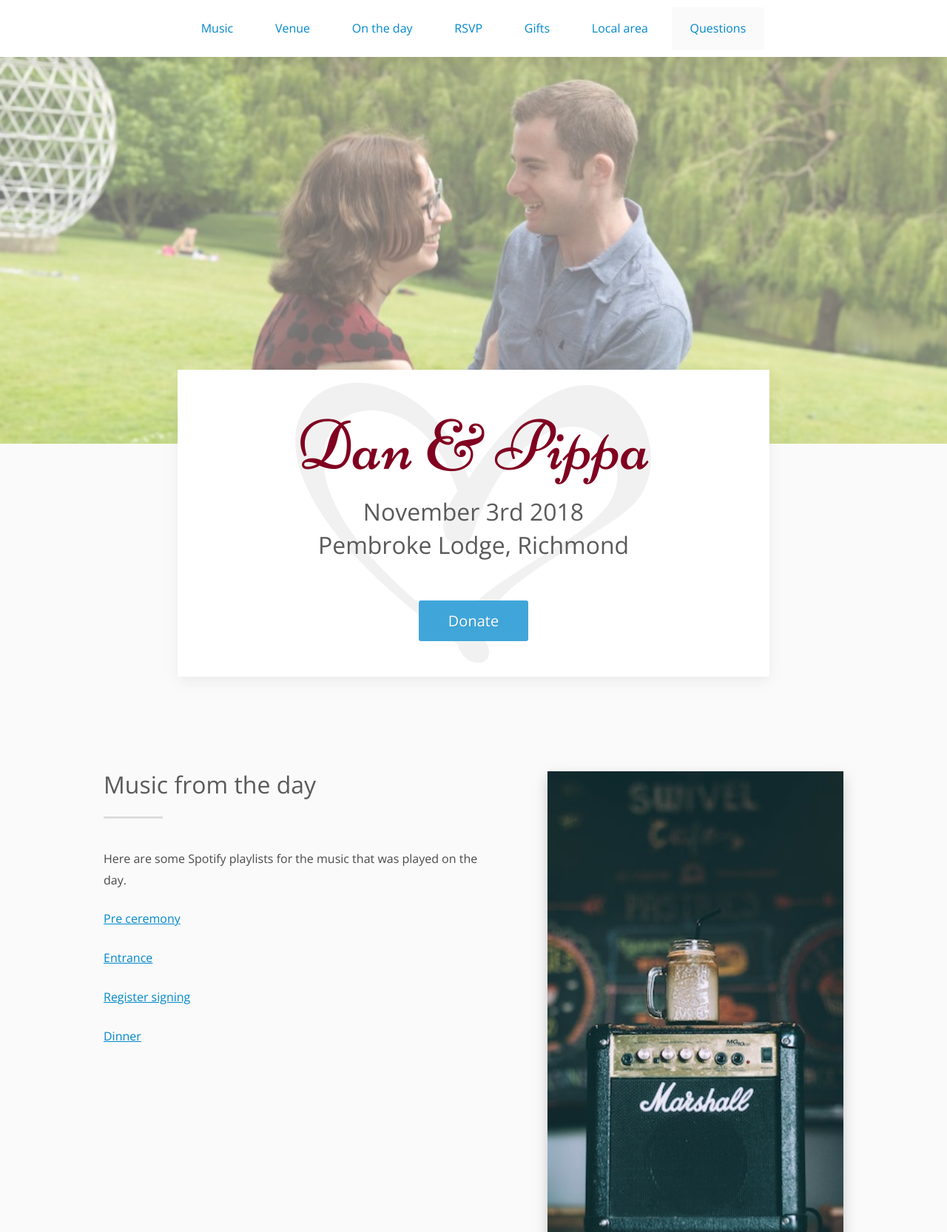
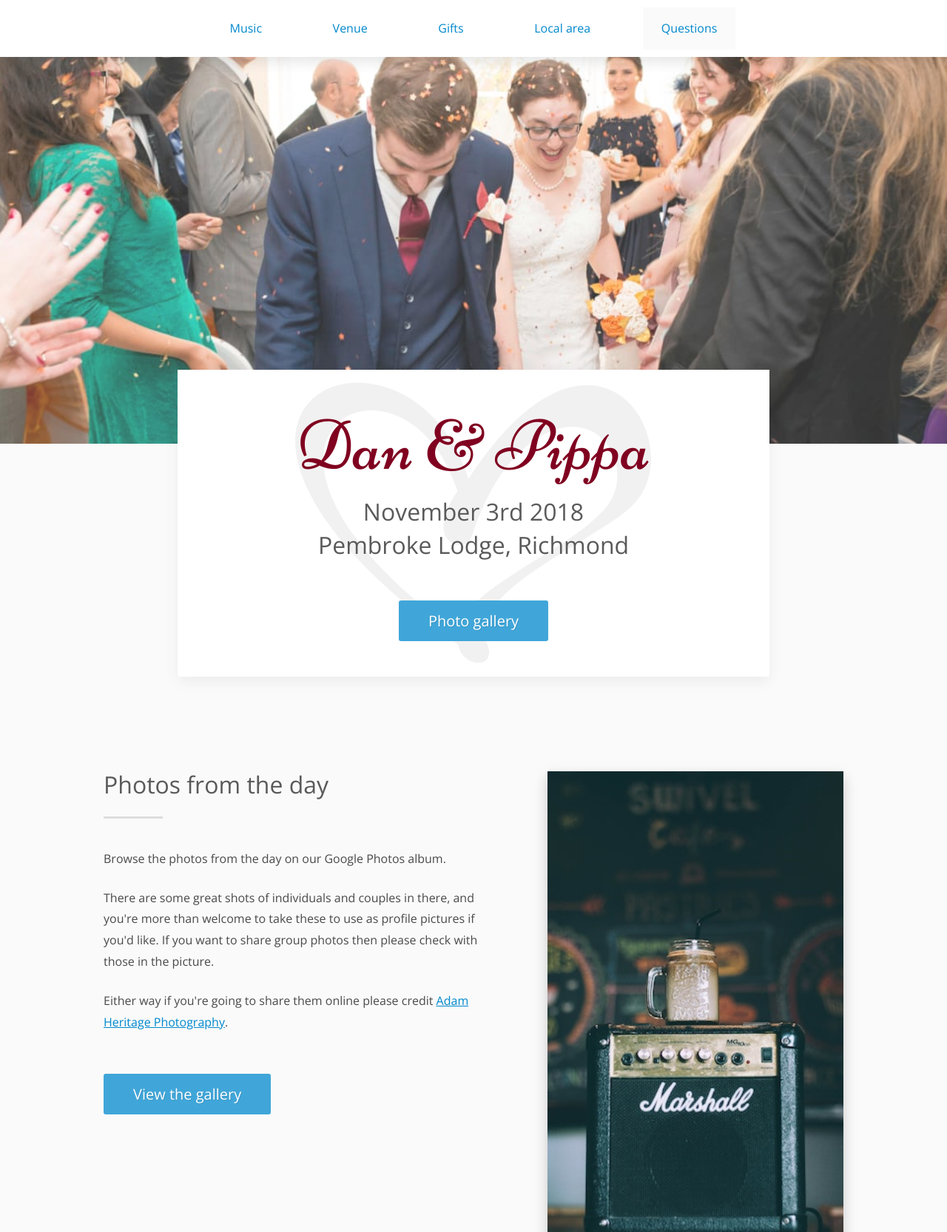
Before and after one commit to danielgittings/wedding, a website: page src/index.html in a window 1280 px wide. Shown: the top 1666 px of the page at 74% size. Drawn offline with nearby package versions, Linux system fonts and the light colour scheme; files that its build step writes are made by us from their sources.

Commit message:
Update site to include photos

```diff
--- a/src/assets/styles/_banner-image.scss
+++ b/src/assets/styles/_banner-image.scss
@@ -1,6 +1,6 @@
 .banner-image {
   height: 600px;
-  background-image: url('/assets/img/test3.jpg');
+  background-image: url("/assets/img/Wedding591.jpg");
   z-index: 500;
 
   .inner {
@@ -9,6 +9,6 @@
     bottom: 0;
     right: 0;
     left: 0;
-    background-color: rgba($color-white, .4);
+    background-color: rgba($color-white, 0.2);
   }
 }
--- a/src/index.html
+++ b/src/index.html
@@ -26,10 +26,6 @@
         <ul>
           <li><a data-target="#music" href="#music">Music</a></li>
           <li><a data-target="#venue" href="#venue">Venue</a></li>
-          <li>
-            <a data-target="#on-the-day" href="#on-the-day">On the day</a>
-          </li>
-          <li><a data-target="#rsvp" href="#rsvp">RSVP</a></li>
           <li><a data-target="#gifts" href="#gifts">Gifts</a></li>
           <li>
             <a data-target="#local-area" href="#local-area">Local area</a>
@@ -49,14 +45,49 @@
           target="_blank"
           rel="noopener"
           class="button button--important"
-          href="https://uk.virginmoneygiving.com/fundraiser-display/showROFundraiserPage?userUrl=Dan-and-Pippa-wedding&pageUrl=1"
-          >Donate</a
+          href="https://photos.app.goo.gl/5MrKiJLGyXw3hDEh7"
+          >Photo gallery</a
         >
       </div>
     </header>
 
     <section id="music" class="section--light-gray" tabindex="0">
       <div class="container container--reverse d-flex">
+        <div class="col-image">
+          <img
+            class="floaty-image"
+            src="assets/img/music.jpg"
+            alt="Pembroke lodge"
+          />
+        </div>
+        <div class="col-text">
+          <h2 class="section-heading">Photos from the day</h2>
+          <span class="divider"></span>
+          <p>Browse the photos from the day on our Google Photos album.</p>
+          <p>
+            There are some great shots of individuals and couples in there, and
+            you're more than welcome to take these to use as profile pictures if
+            you'd like. If you want to share group photos then please check with
+            those in the picture.
+          </p>
+          <p>
+            Either way if you're going to share them online please credit
+            <a href="http://www.adamheritage.com/">Adam Heritage Photography</a
+            >.
+          </p>
+          <a
+            target="_blank"
+            rel="noopener"
+            class="button"
+            href="https://photos.app.goo.gl/5MrKiJLGyXw3hDEh7"
+            >View the gallery</a
+          >
+        </div>
+      </div>
+    </section>
+
+    <section id="music" class="section--white" tabindex="0">
+      <div class="container d-flex">
         <div class="col-image">
           <img
             class="floaty-image"
@@ -99,8 +130,8 @@
       </div>
     </section>
 
-    <section id="venue" class="section--white" tabindex="0">
-      <div class="container d-flex">
+    <section id="venue" class="section--light-gray" tabindex="0">
+      <div class="container container--reverse d-flex">
         <div class="col-image">
           <img
             class="floaty-image"
@@ -137,8 +168,8 @@
       </div>
     </section>
 
-    <section id="on-the-day" class="section--light-gray" tabindex="0">
-      <div class="container container--reverse d-flex">
+    <section id="on-the-day" class="section--white" tabindex="0">
+      <div class="container d-flex">
         <div class="col-image">
           <img
             class="floaty-image"
```
Also changed, not shown: src/assets/img/Wedding591.jpg (added).
